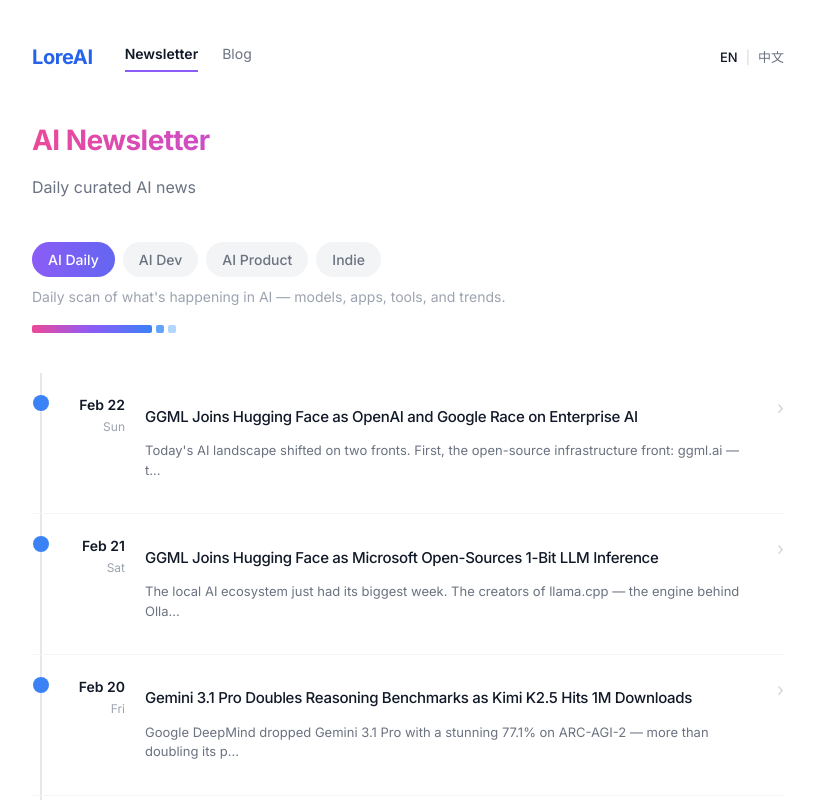
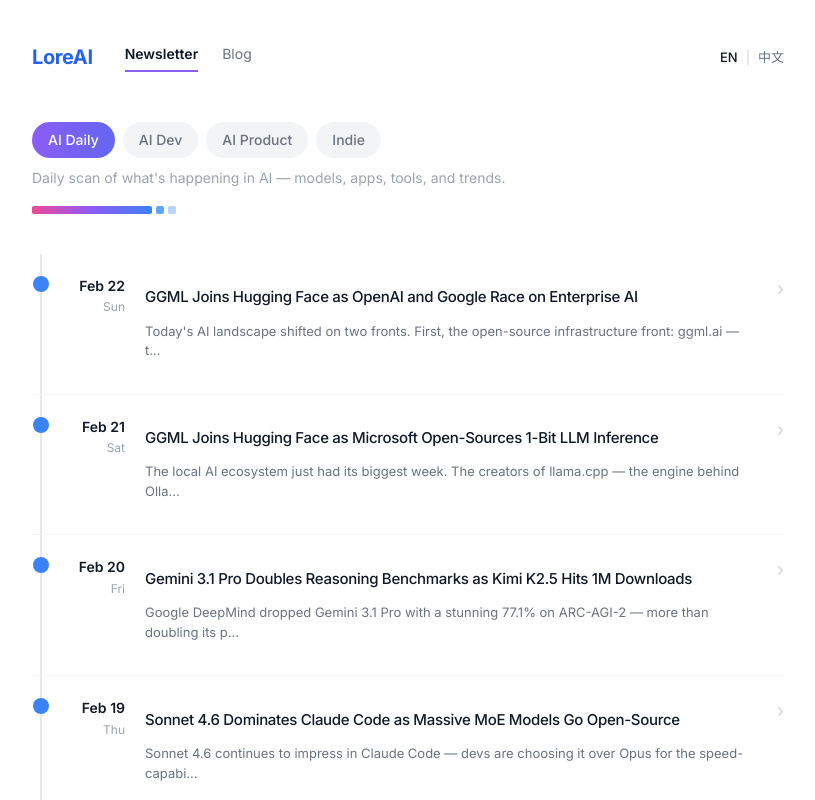
Before and after one commit to morphph/hot2content-init, a Next.js app: page /newsletter in a window 1280 px wide. Shown: the top 800 px of the page, without its empty margins (232-1047 px from the left). Built offline with nearby package versions, Linux system fonts and the light colour scheme.

Commit message:
remove: Hero section from newsletter list pages - consistent with detail page style

```diff
--- a/src/app/newsletter/page.tsx
+++ b/src/app/newsletter/page.tsx
@@ -114,25 +114,6 @@
           ]}
           langSwitchHref="/zh/newsletter"
         />
-
-        {/* Hero */}
-        <div style={{ marginBottom: '40px' }}>
-          <h1
-            style={{
-              fontSize: '28px',
-              fontWeight: 'bold',
-              background: 'linear-gradient(to right, #ec4899, #a855f7, #6366f1)',
-              WebkitBackgroundClip: 'text',
-              WebkitTextFillColor: 'transparent',
-              marginBottom: '8px'
-            }}
-          >
-            AI Newsletter
-          </h1>
-          <p style={{ color: '#6b7280', fontSize: '16px' }}>
-            Daily curated AI news
-          </p>
-        </div>
 
         {/* Tabs */}
         <div style={{ display: 'flex', gap: '8px', marginBottom: '24px', overflowX: 'auto', WebkitOverflowScrolling: 'touch', scrollbarWidth: 'none' }}>
--- a/src/app/zh/newsletter/page.tsx
+++ b/src/app/zh/newsletter/page.tsx
@@ -114,14 +114,6 @@
           langSwitchHref="/newsletter"
         />
 
-        {/* Hero */}
-        <div style={{ marginBottom: '40px' }}>
-          <h1 style={{ fontSize: '28px', fontWeight: 'bold', background: 'linear-gradient(to right, #ec4899, #a855f7, #6366f1)', WebkitBackgroundClip: 'text', WebkitTextFillColor: 'transparent', marginBottom: '8px' }}>
-            AI 每日简报
-          </h1>
-          <p style={{ color: '#6b7280', fontSize: '16px' }}>每日精选 AI 热点新闻</p>
-        </div>
-
         {/* Tabs */}
         <div style={{ display: 'flex', gap: '8px', marginBottom: '24px', overflowX: 'auto', WebkitOverflowScrolling: 'touch', scrollbarWidth: 'none' }}>
           {tabs.map((tab) => (
```
